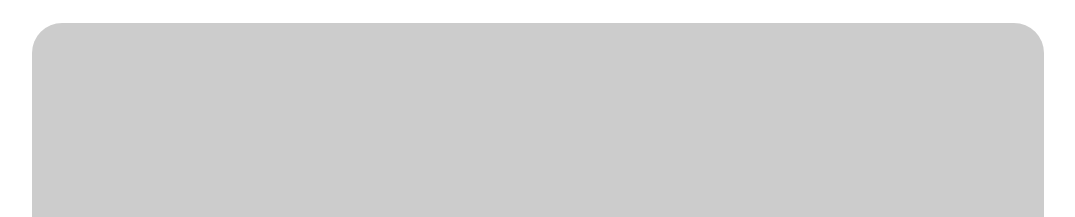
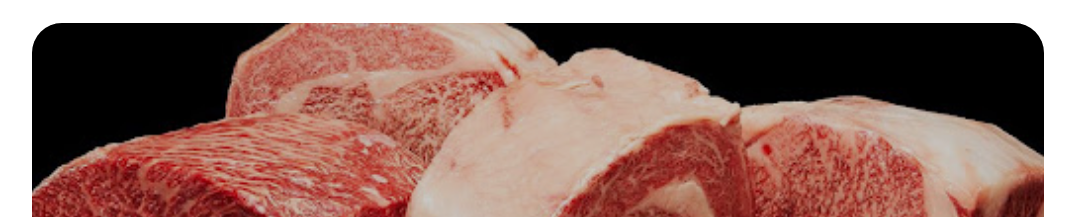
Before and after one commit to Oniku11290/body-training, a plain HTML site: page index.html in a window 1280 px wide. Shown: the part 89-306 px from the top of the page, without its empty margins (102-1177 px from the left). Drawn offline with Linux system fonts and the light colour scheme; files whose address does not match are found by name.

Commit message:
Update style.css

```diff
--- a/style.css
+++ b/style.css
@@ -37,7 +37,7 @@
 
  /*メイン*/
  #hero {
-    background-image: url(../image/unnamed.jpg);
+    background-image: url(https://github.com/Oniku11290/body-training/blob/main/unnamed.jpg?raw=true);
     background-position: center;
     background-size: cover;
     height: 540px;
```
